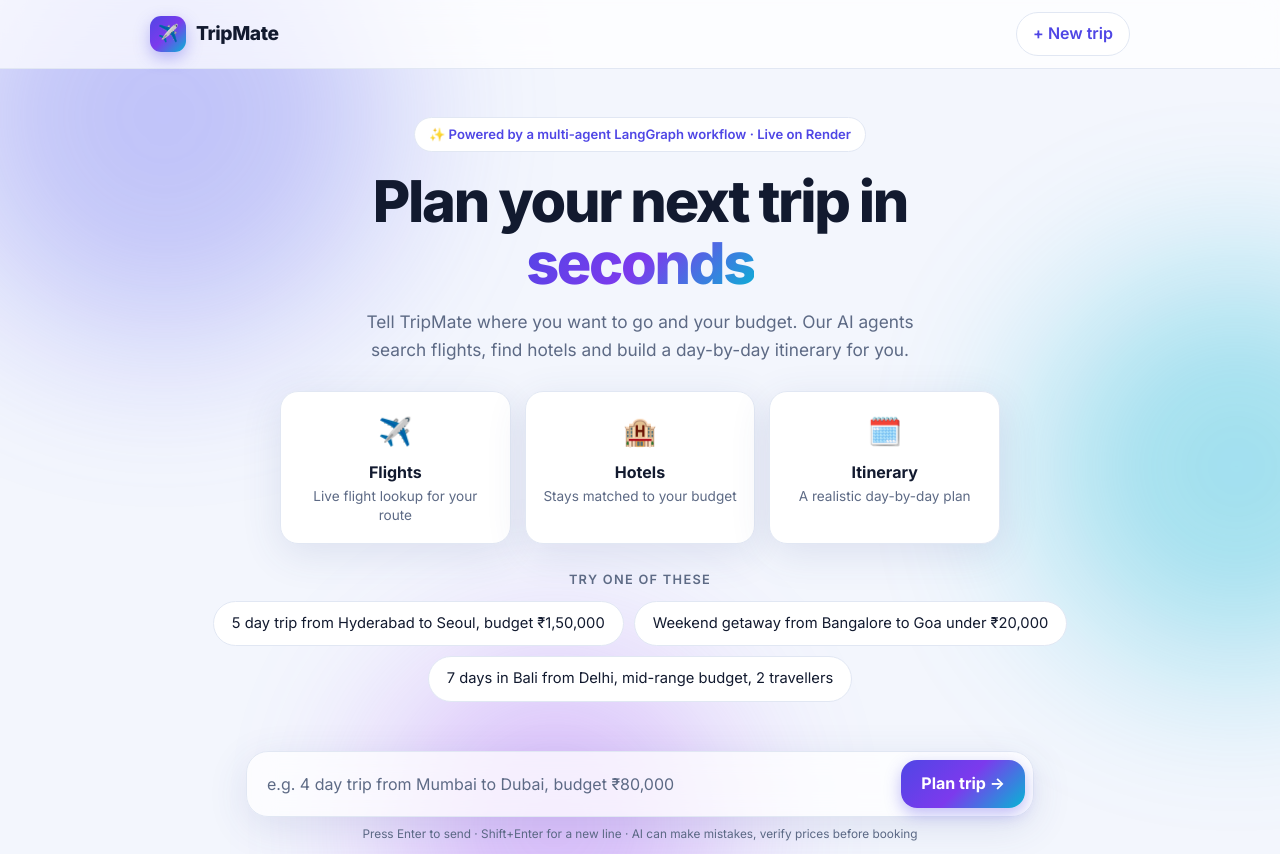
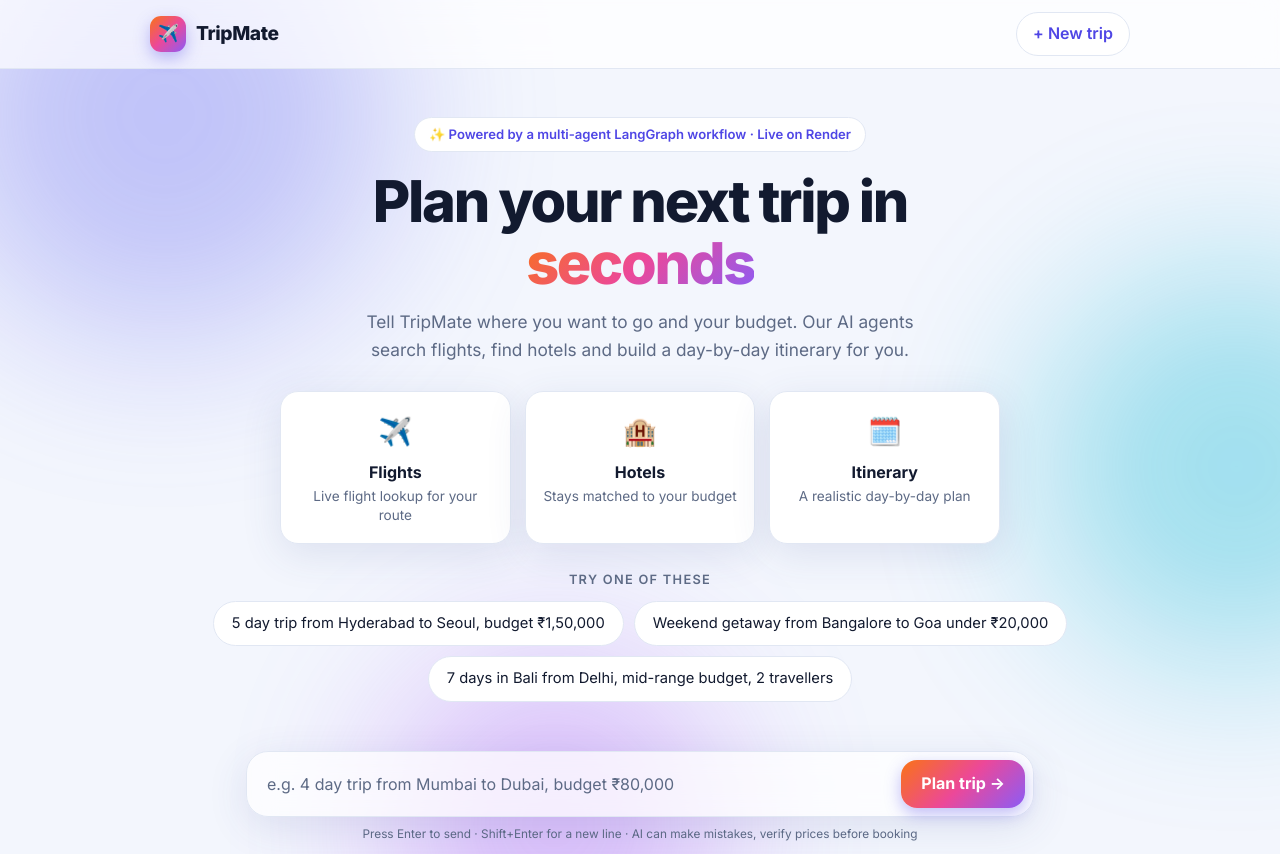
Before and after one commit to bsivavenu/tripmate_langgraph, a FastAPI app: page / in a window 1280 px wide. Run offline with FastAPI, Linux system fonts and the light colour scheme; some libraries are stand-ins or nearby versions.

Commit message:
Switch to sunset gradient theme and add live demo link to README
Co-Authored-By: Claude Sonnet 5.5 <noreply@anthropic.com>

```diff
--- a/static/style.css
+++ b/static/style.css
@@ -7,7 +7,7 @@
   --border: #e1e7f3;
   --accent: #4f46e5;
   --accent-2: #06b6d4;
-  --grad: linear-gradient(135deg, #4f46e5 0%, #7c3aed 50%, #06b6d4 100%);
+  --grad: linear-gradient(135deg, #f97316 0%, #ec4899 50%, #8b5cf6 100%);
   --shadow: 0 10px 40px rgba(60, 72, 140, 0.12);
   --user-bg: var(--grad);
   --error-bg: #fef0f0;
```
Also changed, not shown: README.md.
